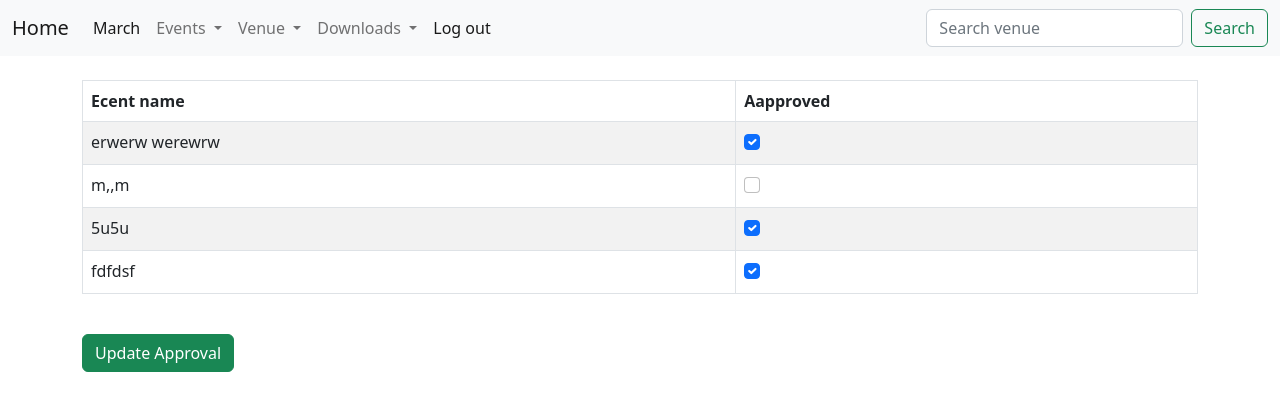
After one commit to islomjon17/djangowednesday, a Django app: page /admin_approverd in a window 1280 px wide. The commit adds this page. Shown: the top 411 px of the page. Run offline with Django 4.2, Linux system fonts and the light colour scheme; a user stored in the database is signed in; data comes from the database, SQL or seed files in the repository; both versions use the stored data as it was after the commit; some libraries are stand-ins or nearby versions.

Commit message:
Add event approval template

```diff
--- a/djangowedapp1/admin.py
+++ b/djangowedapp1/admin.py
@@ -23,7 +23,7 @@ class VenueAdmin(admin.ModelAdmin):
 
 @admin.register(Event)
 class EveneAdmin(admin.ModelAdmin):
-    fields = (('name', 'venue'),'event_date','description', 'manager')
+    fields = (('name', 'venue'),'event_date','description', 'manager', 'approved')
     list_display = ('name', 'event_date', 'venue' )
     list_filter = ('event_date', 'venue')
     ordering  = ('-event_date', )
--- a/djangowedapp1/models.py
+++ b/djangowedapp1/models.py
@@ -35,6 +35,7 @@ class Event(models.Model):
     manager = models.ForeignKey(User, blank=True, null=True, on_delete=models.SET_NULL)
     description = models.TextField(blank=True)
     attendees = models.ManyToManyField(MyClubUser)
+    approved = models.BooleanField("Approved", default=False)
 
     def __str__(self):
         return self.name
--- /dev/null
+++ b/djangowedapp1/templates/events/admin_approverd.html
@@ -0,0 +1,57 @@
+<!DOCTYPE html>
+<!--[if lt IE 7]>      <html class="no-js lt-ie9 lt-ie8 lt-ie7"> <![endif]-->
+<!--[if IE 7]>         <html class="no-js lt-ie9 lt-ie8"> <![endif]-->
+<!--[if IE 8]>         <html class="no-js lt-ie9"> <![endif]-->
+<!--[if gt IE 8]>      <html class="no-js"> <!--<![endif]-->
+<html>
+    <head>
+        <meta charset="utf-8">
+        <meta http-equiv="X-UA-Compatible" content="IE=edge">
+        <title></title>
+        <meta name="description" content="">
+        <meta name="viewport" content="width=device-width, initial-scale=1">
+        <link rel="stylesheet" href="">
+    </head>
+    <body>
+
+
+        {% extends 'events/base.html' %}
+{% block content %}
+<form method="post">
+    {% csrf_token %}
+<table class="table table-striped table-hover table-bordered ">
+    <thead>
+      <tr>
+        <th scope="col">Ecent name</th>
+        <th scope="col">Aapproved</th>
+      </tr>
+    </thead>
+    <tbody>
+        {% for event in events %}
+    <tr>
+    <td>{{event}}</td>
+    <td>
+           {% if event.approved %}
+           <div class="form-check">
+        <input class="form-check-input" type="checkbox" checked="checked" value={{event.id}} name="boxes">
+           </div>
+           {% else %}
+           <div class="form-check">
+            <input class ="form-check-input" type="checkbox" value={{event.id}} name="boxes">
+               </div>
+               {% endif %}
+    </td>
+
+{% endfor %}
+
+</tbody>
+
+    </table>
+<br/>
+<button type="submit" class="btn btn-success">Update Approval</button>
+
+        {% endblock  %}
+
+
+    </body>
+</html>
--- a/djangowedapp1/templates/events/events_list.html
+++ b/djangowedapp1/templates/events/events_list.html
@@ -24,6 +24,7 @@
 <h1> Events </h1>
     </br>
     {% for events in event_list %}
+    {% if events.approved %}
     <div class="card">
         <div class="card-header">
             {{ events }}
@@ -38,6 +39,7 @@
         <li>Occured: {{ events.till_past }}</li>
         <li>Manage: {{ events.manager }}</li>
         <li>Desriptions: {{ events.description }}   </li>
+        <li>Desriptions: {{ events.approved }}   </li>
         <li>Attendees:
         {% for attends in events.attendees.all %}
 
@@ -71,7 +73,9 @@
 
 
 
-
+{% endif %}
+<br/>
+    <br/>
     {% endfor %}
 
 
--- a/djangowedapp1/templates/events/navbar.html
+++ b/djangowedapp1/templates/events/navbar.html
@@ -17,6 +17,11 @@
             <a class="dropdown-item" aria-current="page" href="{% url 'add_event'  %}">Add event</a>
             <a class="dropdown-item" aria-current="page" href="{% url 'my_events'  %}"> My Events</a>
             <a class="dropdown-item" aria-current="page" href="{% url 'list-events'  %}"> Events</a>
+            {% if user.is_superuser %}
+
+            <a class="dropdown-item" aria-current="page" href="{% url 'admin_approverd'  %}">Admin Approvel page</a>
+
+       {% endif %}
           </div>
         </li>
 
@@ -86,7 +91,9 @@
         <li class="nav-item">
           <a class="nav-link active" aria-current="page" href="{% url 'register'  %}">Register</a>
         </li>
+
        {% endif %}
+
 
 
       </ul>
--- a/djangowedapp1/urls.py
+++ b/djangowedapp1/urls.py
@@ -21,4 +21,5 @@ urlpatterns = [
     path('venue_pdf', pdf_venue, name="venue_pdf"),
     path('my_events', my_events, name="my_events"),
     path('search_events',search_events, name="search_events"),
+    path('admin_approverd',admin_approverd, name="admin_approverd"),
 ]
--- a/djangowedapp1/views.py
+++ b/djangowedapp1/views.py
@@ -29,6 +29,20 @@ from reportlab.lib.pagesizes import letter
 from django.core.paginator import Paginator
 
 # Create your views here.
+
+
+def admin_approverd(request):
+    events = Event.objects.all().order_by('event_date')
+    if request.user.is_superuser:
+
+        return render(request, "events/admin_approverd.html", {"events":events})
+    else:
+        messages.success(request, ("You are not manager"))
+        return redirect ('home')
+
+
+
+
 
 
 
```
Also changed, not shown: db.sqlite3, djangowedapp1/migrations/0005_event_approved.py (added).
